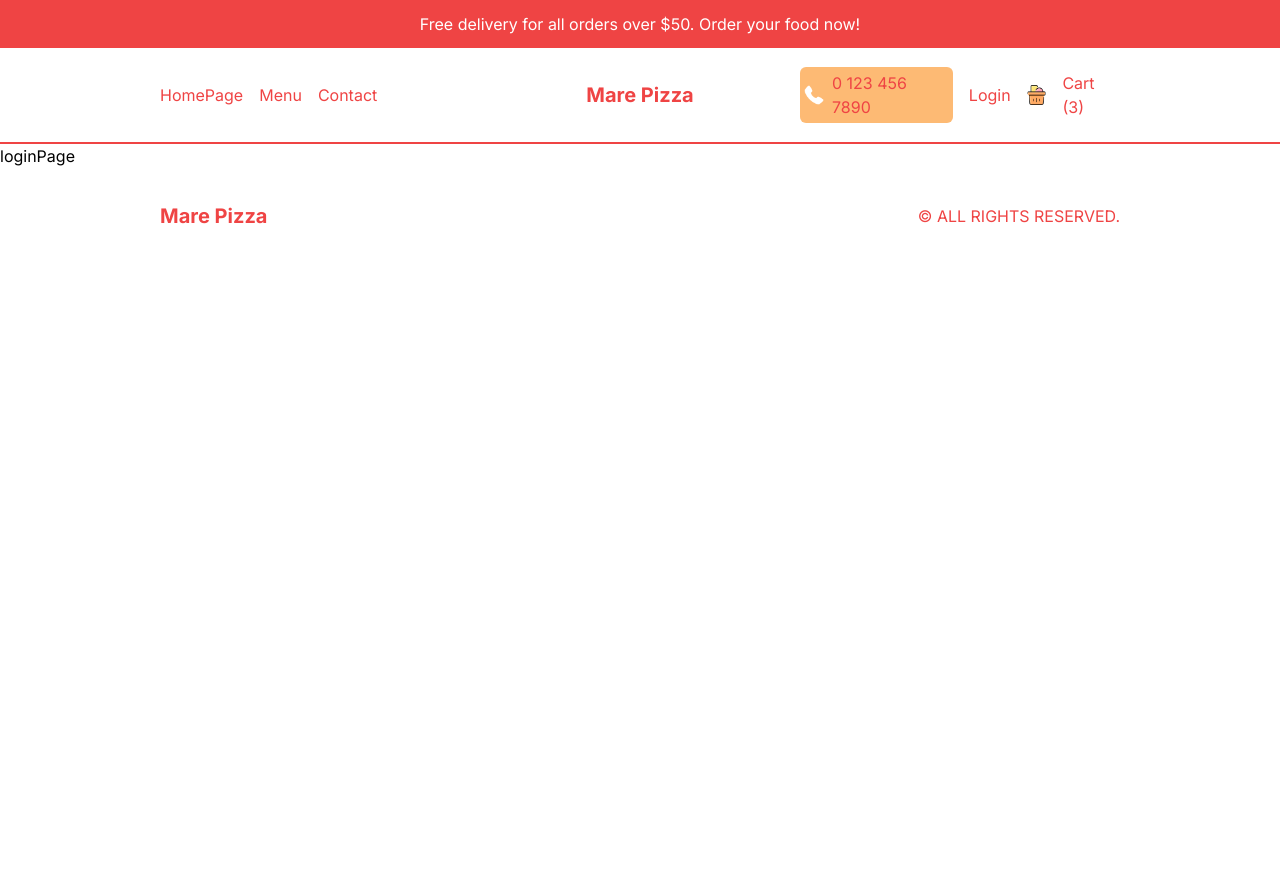
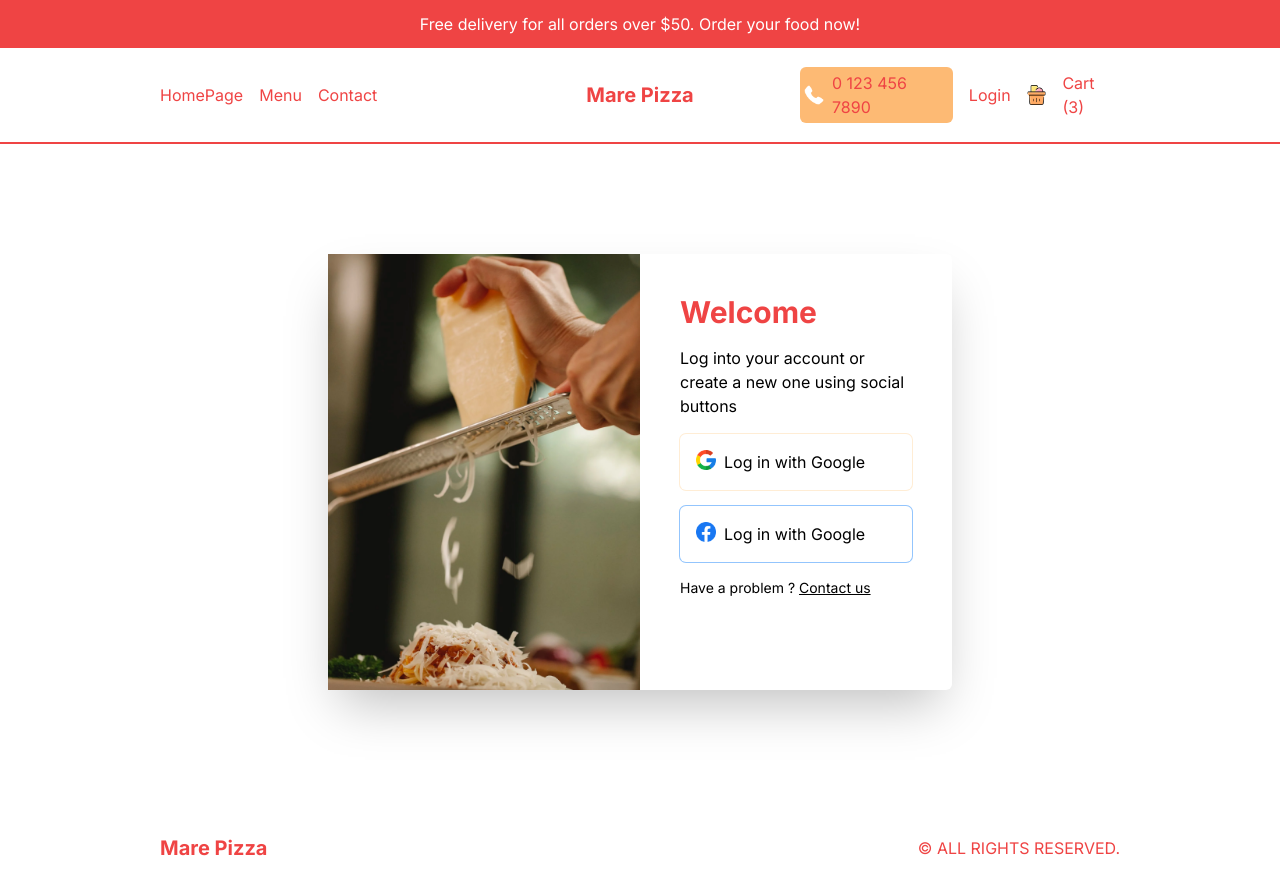
Before and after one commit to DenizOk20/restaurant-food-delivery, a Next.js app: page /login in a window 1280 px wide. Before the commit the page ends 800 px from the top, so only its background shows below. Built offline with nearby package versions, Linux system fonts and the light colour scheme.

Commit message:
added login page

```diff
--- a/src/app/login/page.tsx
+++ b/src/app/login/page.tsx
@@ -1,8 +1,30 @@
+import Image from 'next/image'
+import Link from 'next/link'
 import React from 'react'
 
 const loginPage = () => {
   return (
-    <div>loginPage</div>
+    <div className='p-4 h-[calc(100vh-6rem)] md:h-[calc(100vh-9rem)] flex items-center justify-center'>
+      <div className='h-full shadow-2xl rounded-md flex flex-col md:flex-row md:h-[70%] md:w-full lg:w-[60%] xl:w-1/2'>
+        <div className='relative w-full h-1/3 md:h-full md:w-1/2'>
+          <Image src="/loginBg.png" alt='' fill className='object-cover'/>
+        </div>
+
+        <div className='p-10 flex flex-col gap-4 md:w-1/2'>
+          <h1 className='font-bold text-red-500 text-xl xl:text-3xl'>Welcome</h1>
+          <p>Log into your account or create a new one using social buttons</p>
+          <button className='flex gap-2 p-4 ring-1 ring-orange-100 rounded-md'>
+            <Image src="/google.png" alt='' width={20} height={20} className='object-contain'/>
+            <span>Log in with Google</span>
+          </button>
+          <button className='flex gap-2 p-4 ring-1 ring-blue-300 rounded-md'>
+            <Image src="/facebook.png" alt='' width={20} height={20} className='object-contain'/>
+            <span>Log in with Google</span>
+          </button>
+          <p className='text-sm'>Have a problem ? <Link className='underline' href="/">Contact us</Link> </p>
+        </div>
+      </div>
+    </div>
   )
 }
 
```
